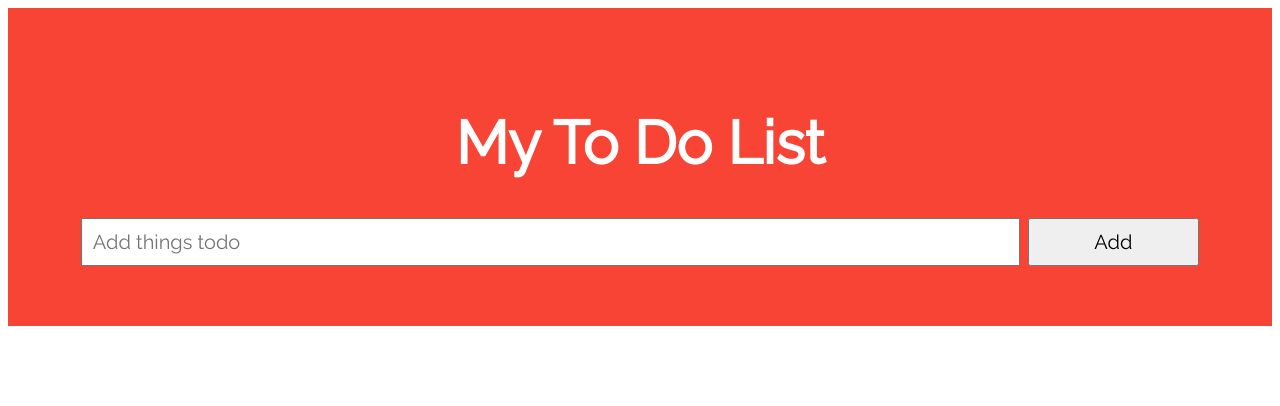
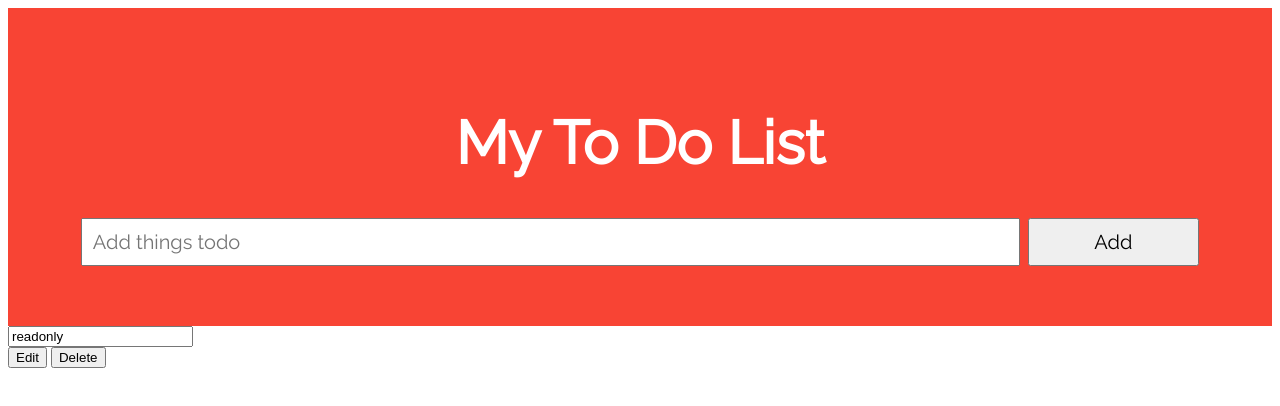
Before and after one commit to yummybomb/TodoList, a plain HTML site: page index.html in a window 1280 px wide. Drawn offline with Linux system fonts and the light colour scheme.

Commit message:
Added main.js and skeleton tasklist

```diff
--- a/index.html
+++ b/index.html
@@ -7,22 +7,34 @@
     <link rel="stylesheet" href="https://fonts.googleapis.com/css?family=Raleway">
 </head>
 <body>
-    <div class="header">
+    <header>
         <h1> My To Do List </h1>
         <div class = "inputBox">
             <input type="text" id="strInput" name="todo" placeholder="Add things todo">
             <button class="button" id= "button">Add</button>
         </div>
+    </header>
+    <main>
+        <section class = "todo-list">
+            <div id="tasks">
+                <div class = "task">
+                    <div class = "content">
+                        <input
+                            type = "text"
+                            class = "text"
+                            value =
+                            readonly
+                        />
+                    </div>
+                        <div class = "actions">
+                            <button class = "edit">Edit</button>
+                            <button class = "delete">Delete</button>
+                        </div>
+                </div>
+            </div>
 
-
-
-
-    </div>
-
+        </section>
+    </main>
+    <script src= "main.js"> </script>
 </body>
-
-
-
-
-
 </html>
--- a/style.css
+++ b/style.css
@@ -1,4 +1,4 @@
-.header {
+  header {
 
     padding: 60px;
     text-align: center;
```
Also changed, not shown: main.js (added).
